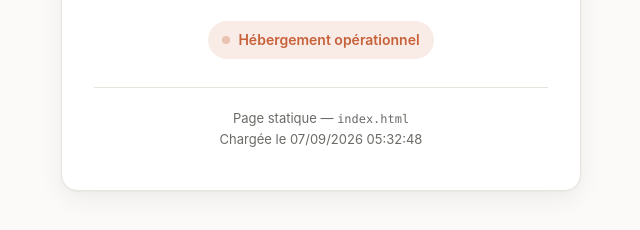
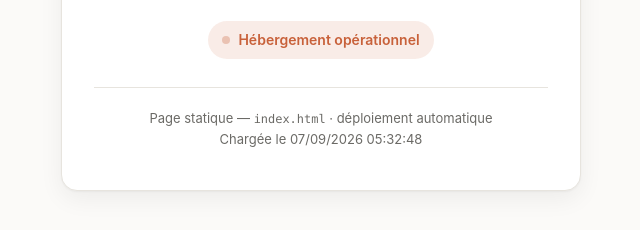
Before and after one commit to belial21100/hello-world-page, a plain HTML site: page index.html in a window 1280 px wide. Shown: the part 414-644 px from the top of the page, without its empty margins (319-959 px from the left). Drawn offline with Linux system fonts and the light colour scheme.

Commit message:
Auto-deploy: index.html
Co-Authored-By: Claude Opus 5 <noreply@anthropic.com>

```diff
--- a/index.html
+++ b/index.html
@@ -67,7 +67,7 @@
     <p>Cette page est servie par GitHub Pages, et déployée automatiquement.</p>
     <span class="badge"><span class="dot"></span> Hébergement opérationnel</span>
     <footer>
-      Page statique — <code>index.html</code><br>
+      Page statique — <code>index.html</code> · déploiement automatique<br>
       <span id="ts"></span>
     </footer>
   </main>
```
